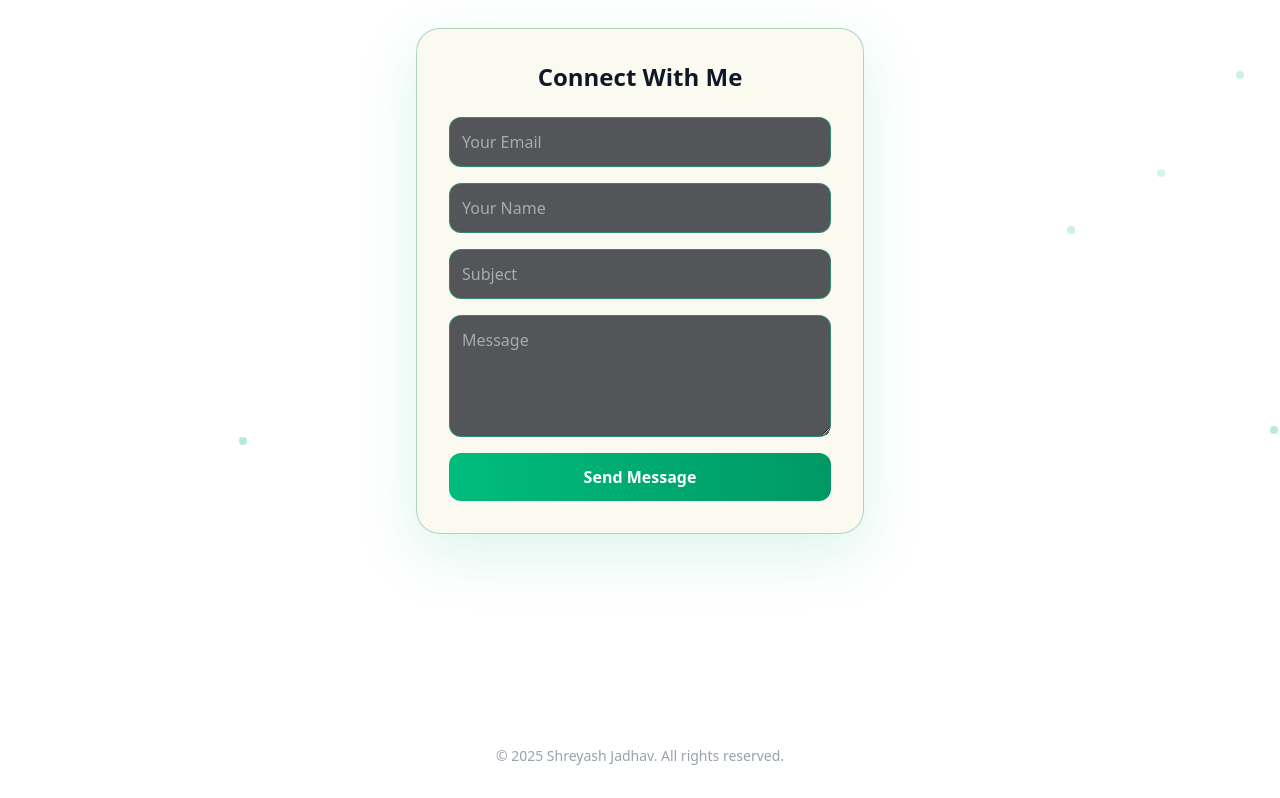
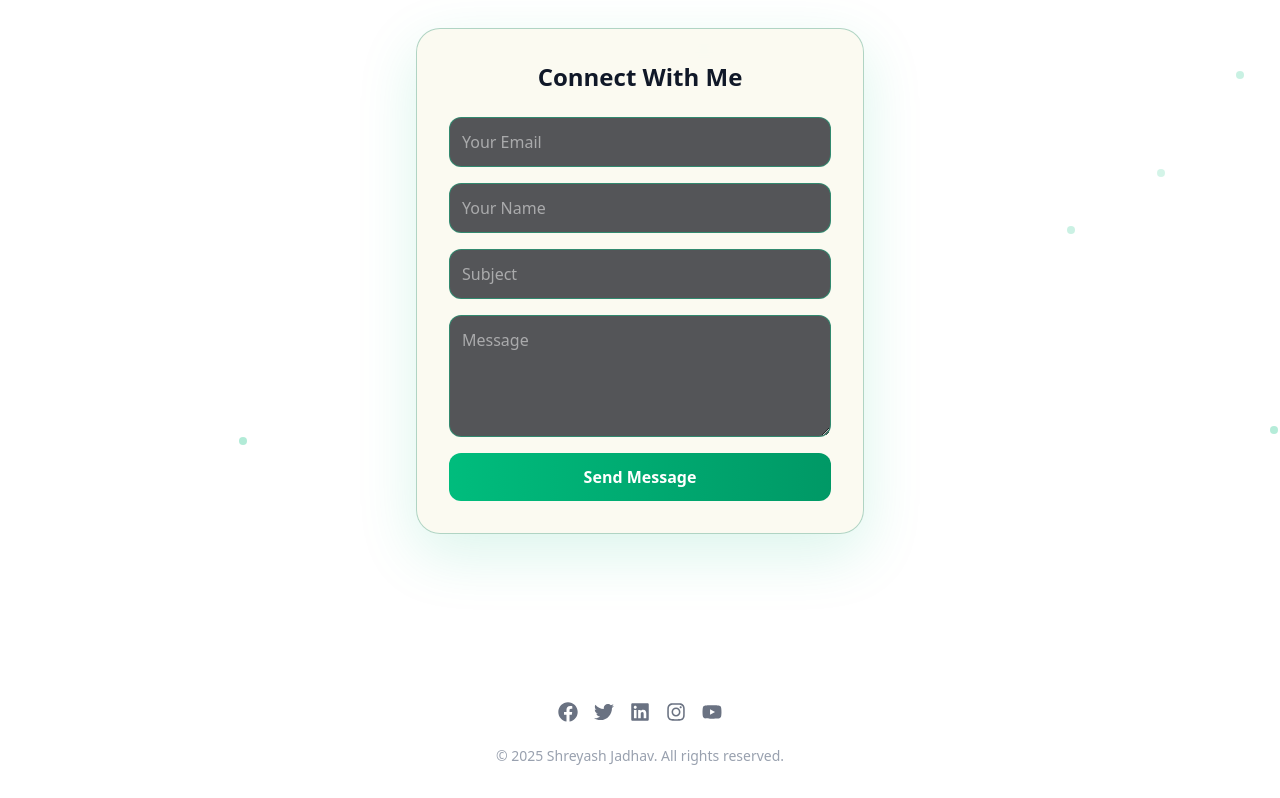
Before and after one commit to sj8687/sj-portfolio, a React (Vite) app: page / in a window 1280 px wide. Shown: the part 6033-6831 px from the top of the page. Built offline with nearby package versions, Linux system fonts and the light colour scheme.

Commit message:
added new compo

```diff
--- a/src/component/Footer/Footer.jsx
+++ b/src/component/Footer/Footer.jsx
@@ -7,7 +7,7 @@ const Footer = () => {
     <footer className="text-white py-8 px-[12vw] md:px-[7vw] lg:px-[20vw]">
       <div className="container mx-auto text-center">
 
-        <div className="flex flex-wrap justify-center space-x-4 mt-6">
+        <div className="flex text-gray-500 flex-wrap justify-center space-x-4 mt-6">
           {[
             { icon: <FaFacebook />, link: "https://www.facebook.comsj/" },
             { icon: <FaTwitter />, link: "https://x.com/shreyash744" },
```
